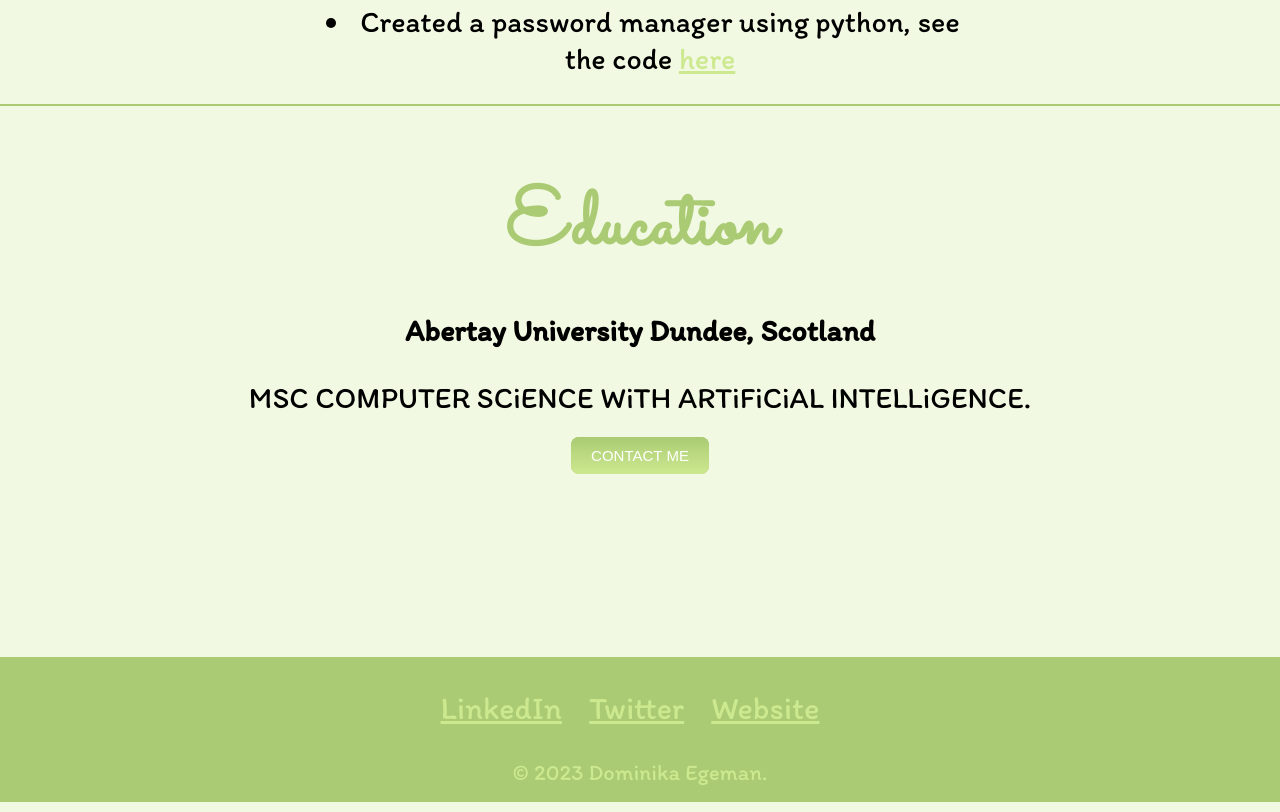
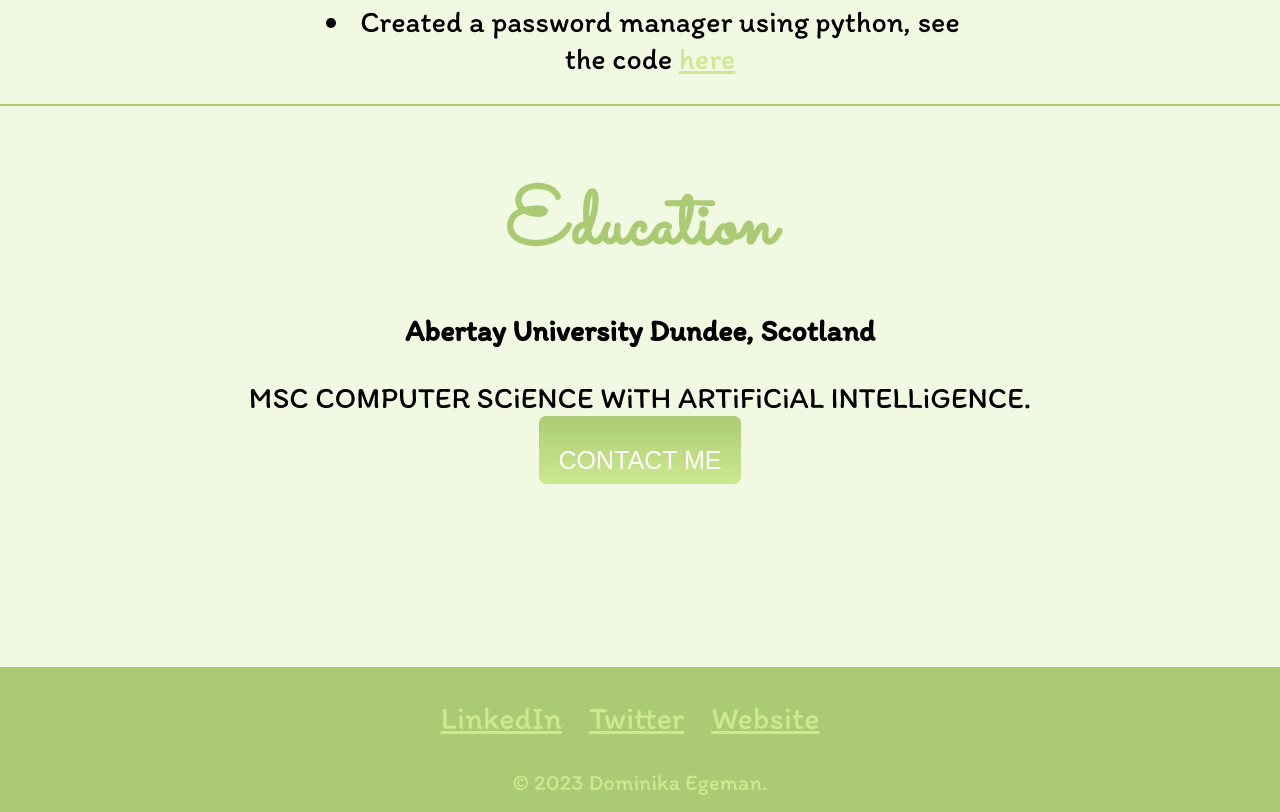
Before and after one commit to Dominika0521/CV, a plain HTML site: page index.html in a window 1280 px wide. Shown: the part 4162-4974 px from the top of the page. Drawn offline with Linux system fonts and the light colour scheme.

Commit message:
Changed button size

```diff
--- a/css/styles.css
+++ b/css/styles.css
@@ -1,3 +1,10 @@
+/* Position
+- relative (it changes bearing in mind where it used to be)
+- absolute (it changes bearing in mind the div for example)
+
+*/
+
+
 body {
     background-color: #f2f9e2;
     margin: 0;
@@ -213,8 +220,8 @@ hr {
   border-radius: 8px;
   font-family: Arial;
   color: #ffffff;
-  font-size: 15px;
-  padding: 10px 20px 10px 20px;
+  font-size: 25px;
+  padding: 30px 20px 10px 20px;
   text-decoration: none;
 }
 
```
Lines whose indentation alone changed are shown as unchanged.
